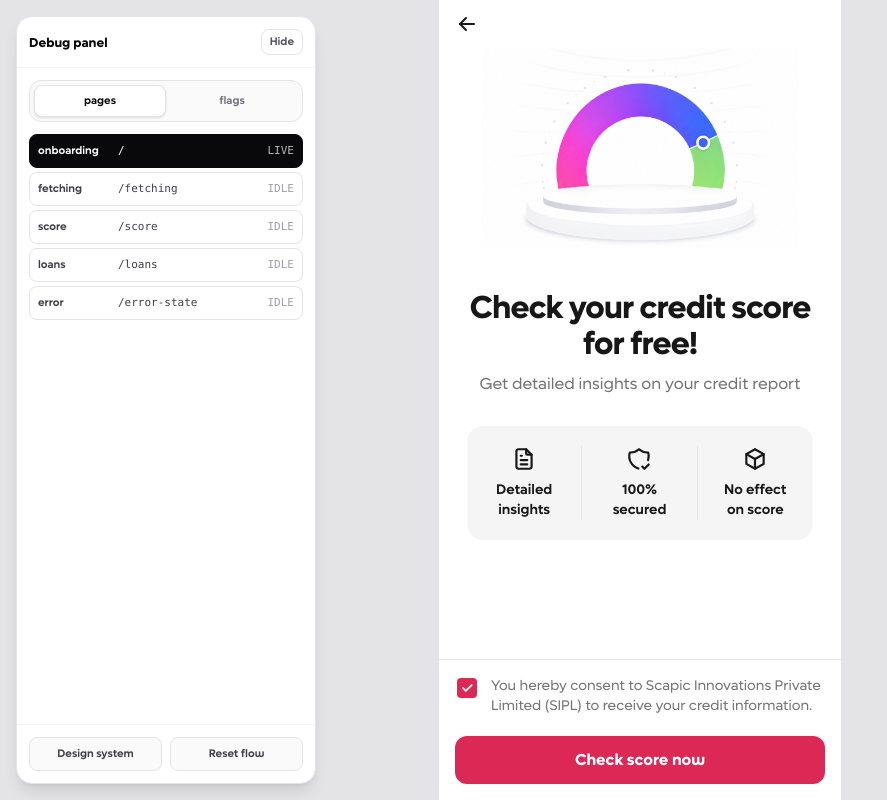
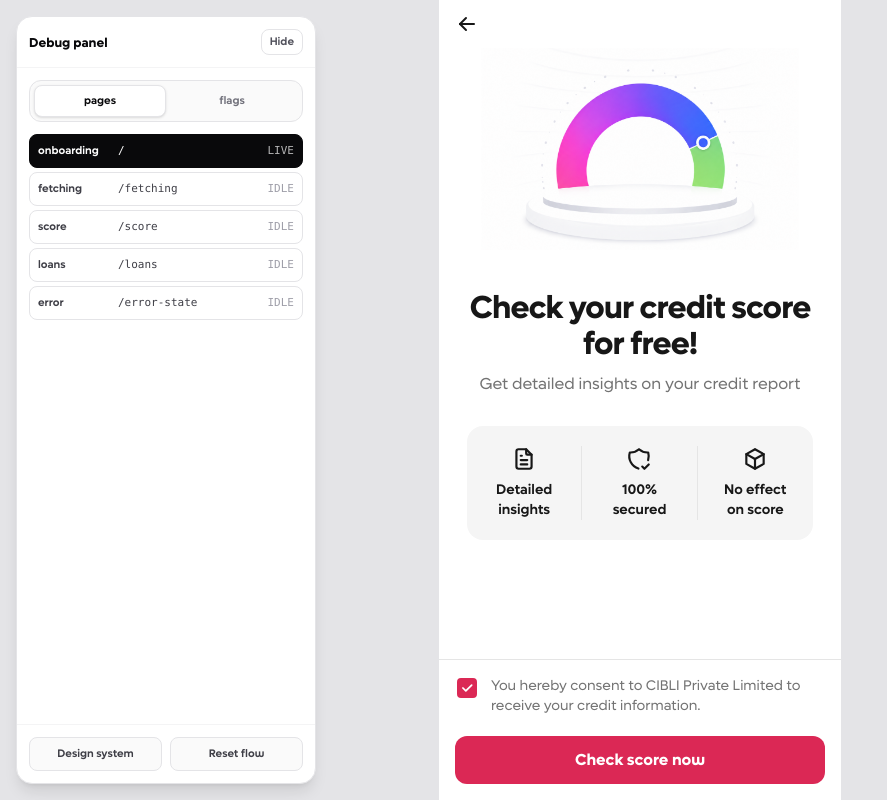
Before and after one commit to jothachil/credit-score-repo, a Next.js app: page / in a window 1280 px wide. Shown: the whole page, without its empty margins (0-887 px from the left). Built offline with nearby package versions, Linux system fonts and the light colour scheme.

Commit message:
Update consent label in Onboarding component and adjust layout in CreditScore component for improved styling. Add new score image asset.

```diff
--- a/app/page.js
+++ b/app/page.js
@@ -89,8 +89,8 @@ export default function Onboarding() {
             htmlFor="consent"
             className="cursor-pointer text-[14px] leading-5 text-content-secondary"
           >
-            You hereby consent to Scapic Innovations Private Limited (SIPL) to
-            receive your credit information.
+            You hereby consent to CIBLI Private Limited to receive your credit
+            information.
           </label>
         </div>
 
--- a/app/score/page.js
+++ b/app/score/page.js
@@ -176,15 +176,14 @@ export default function CreditScore() {
           </div>
 
           <div className="flex flex-col gap-2">
-            <div
-              className="flex h-6
-             w-full gap-0.5"
-            >
+            <div className="flex h-8 w-full items-end gap-0.5">
               {segments.map((segment) => (
                 <span
                   key={segment.id}
                   style={{ flexGrow: segment.span }}
-                  className={`h-full basis-0  transition-[flex-grow] duration-500 ease-out ${segment.color}`}
+                  className={`basis-0  transition-all duration-500 ease-out ${segment.color} ${
+                    segment.id === band.id ? "h-full" : "h-3/4"
+                  }`}
                 />
               ))}
             </div>
```
Also changed, not shown: public/800score.png (added).
